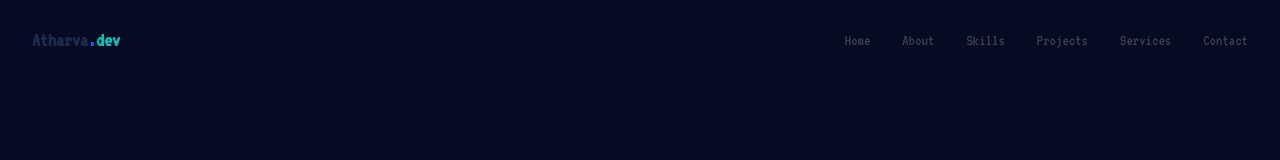
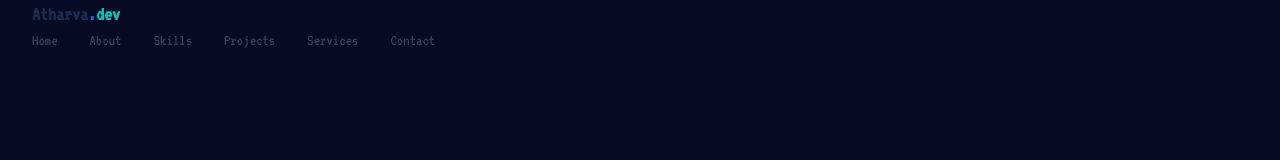
Before and after one commit to Atharva1399/portfolios-code, a React (Vite) app: page / in a window 1280 px wide. Shown: the top 160 px of the page. Built offline with nearby package versions, Linux system fonts and the light colour scheme.

Commit message:
Remove Navbar element
Removed the Navbar element from the website.

```diff
--- a/src/components/Navbar.tsx
+++ b/src/components/Navbar.tsx
@@ -39,7 +39,7 @@ const Navbar = () => {
       }`}
     >
       <div className="container mx-auto px-4 sm:px-6 lg:px-8">
-        <div className="flex items-center justify-between h-16 md:h-20">
+        {/* Removed the inner wrapper per request */}
         <div className="flex-shrink-0">
           <a
             href="#home"
@@ -74,7 +74,6 @@ const Navbar = () => {
           </button>
         </div>
       </div>
-      </div>
 
       {/* Mobile menu */}
       {isMenuOpen && (
```
Lines whose indentation alone changed are shown as unchanged.
